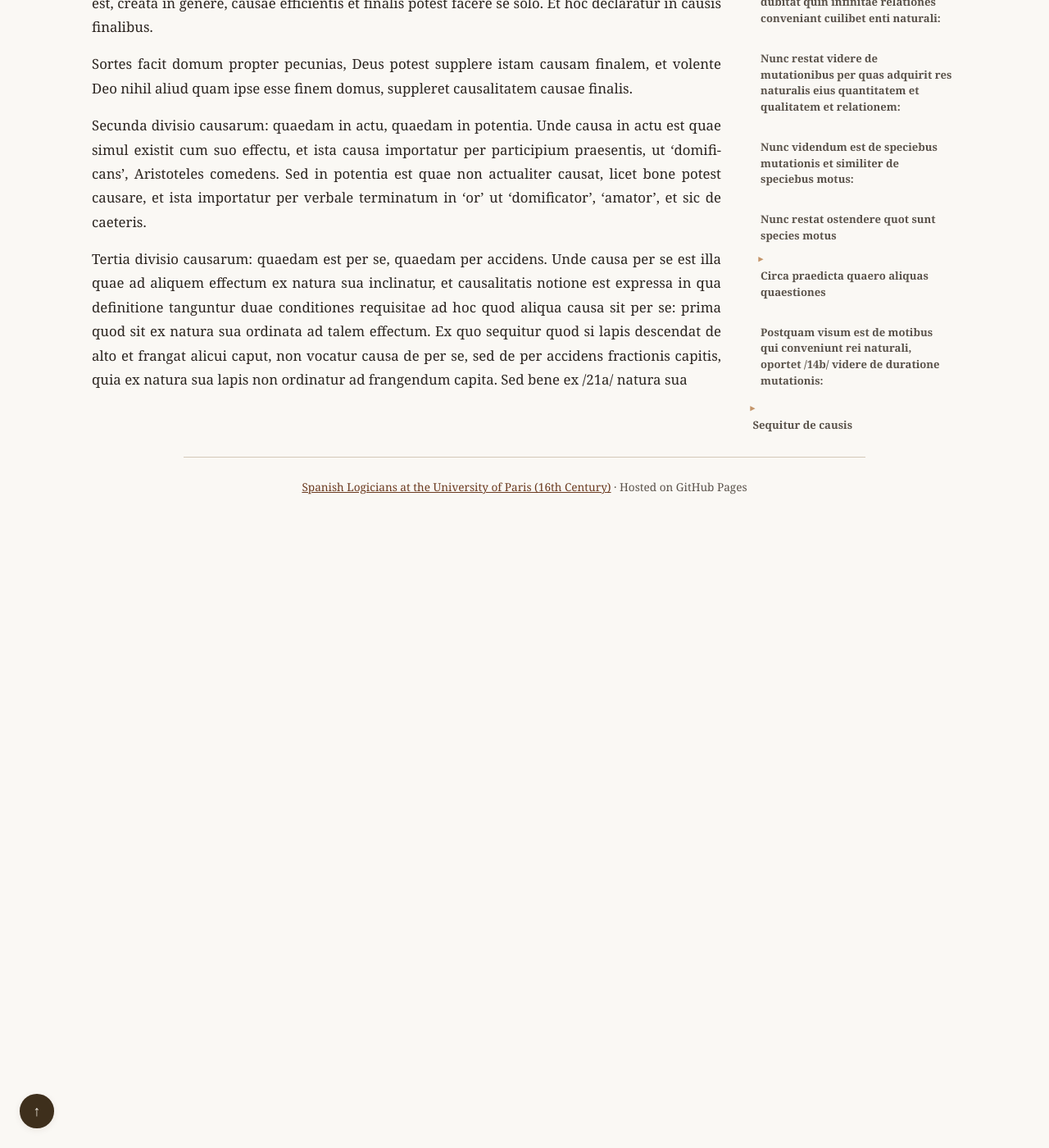
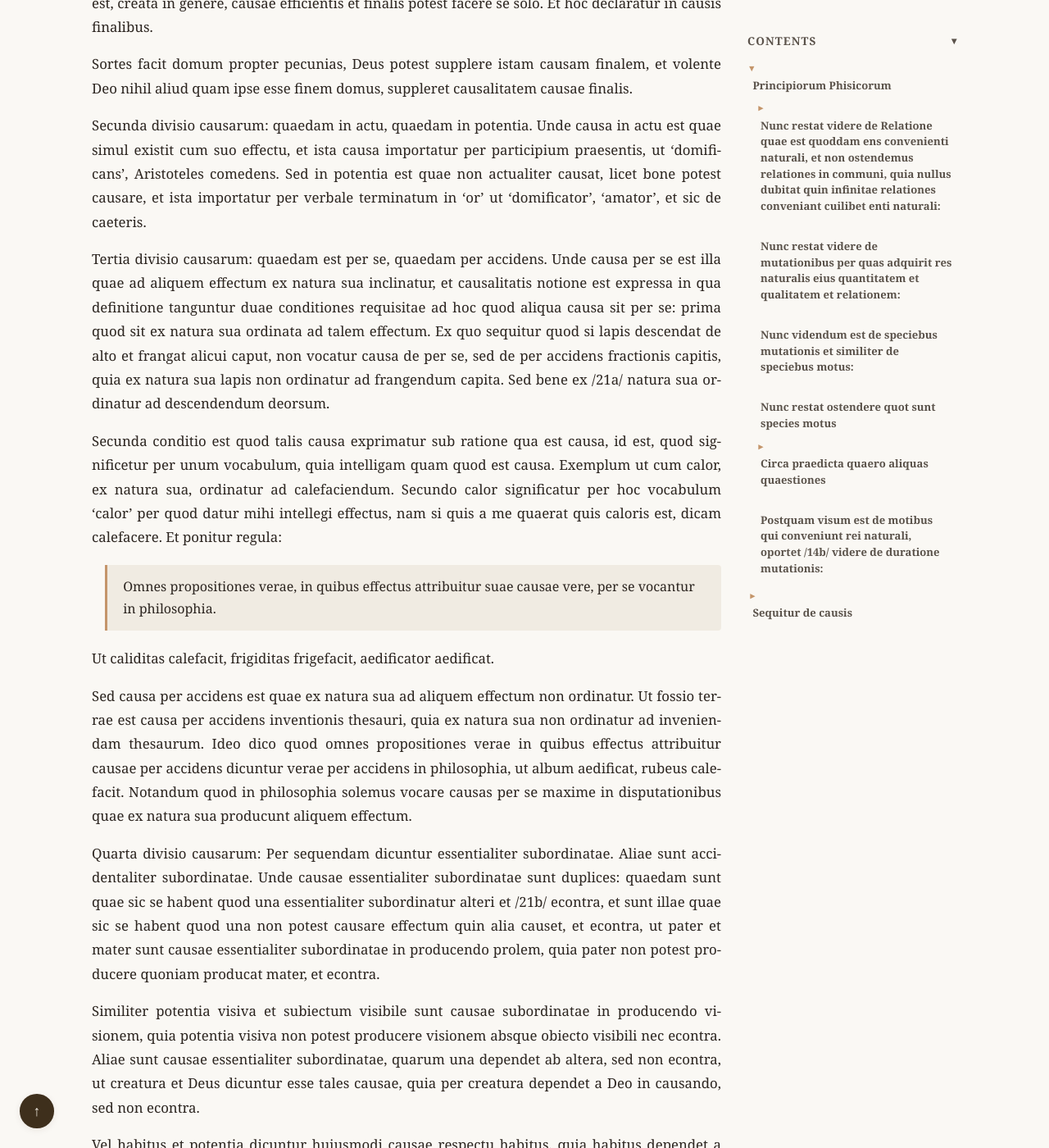
Before and after one commit to JoseBalado/Spanish-Logicians-at-the-University-of-Paris, a Jekyll site: the page built from philosophers/Jeronimo-Pardo/Principiorum-Phisicorum.md, in a window 1280 px wide and 1400 px high, scrolled down 23360 px. Shown: the whole window at 82% size. Built offline with Jekyll 4.4.1, drawn with Linux system fonts in a browser that asks for light colours; before the commit the page ends 23990 px from its top, so only the background shows below that; some of the changed text lies outside the part shown.

Commit message:
Pardo. Principiorum Phisicorum. Page 21.

```diff
--- a/philosophers/Jeronimo-Pardo/Principiorum-Phisicorum.md
+++ b/philosophers/Jeronimo-Pardo/Principiorum-Phisicorum.md
@@ -476,7 +476,25 @@ Sortes facit domum propter pecunias, Deus potest supplere istam causam finalem,
 
 Secunda divisio causarum: quaedam in actu, quaedam in potentia. Unde causa in actu est quae simul existit cum suo effectu, et ista causa importatur per participium praesentis, ut 'domificans', Aristoteles comedens. Sed in potentia est quae non actualiter causat, licet bone potest causare, et ista importatur per verbale terminatum in 'or' ut 'domificator', 'amator', et sic de caeteris.
 
-Tertia divisio causarum: quaedam est per se, quaedam per accidens. Unde causa per se est illa quae ad aliquem effectum ex natura sua inclinatur, et causalitatis notione est expressa in qua definitione tanguntur duae conditiones requisitae ad hoc quod aliqua causa sit per se: prima quod sit ex natura sua ordinata ad talem effectum. Ex quo sequitur quod si lapis descendat de alto et frangat alicui caput, non vocatur causa de per se, sed de per accidens fractionis capitis, quia ex natura sua lapis non ordinatur ad frangendum capita. Sed bene ex /21a/ natura sua
+Tertia divisio causarum: quaedam est per se, quaedam per accidens. Unde causa per se est illa quae ad aliquem effectum ex natura sua inclinatur, et causalitatis notione est expressa in qua definitione tanguntur duae conditiones requisitae ad hoc quod aliqua causa sit per se: prima quod sit ex natura sua ordinata ad talem effectum. Ex quo sequitur quod si lapis descendat de alto et frangat alicui caput, non vocatur causa de per se, sed de per accidens fractionis capitis, quia ex natura sua lapis non ordinatur ad frangendum capita. Sed bene ex /21a/ natura sua ordinatur ad descendendum deorsum.
+
+Secunda conditio est quod talis causa exprimatur sub ratione qua est causa, id est, quod significetur per unum vocabulum, quia intelligam quam quod est causa. Exemplum ut cum calor, ex natura sua, ordinatur ad calefaciendum. Secundo calor significatur per hoc vocabulum 'calor' per quod datur mihi intellegi effectus, nam si quis a me quaerat quis caloris est, dicam calefacere. Et ponitur regula:
+
+> Omnes propositiones verae, in quibus effectus attribuitur suae causae vere, per se vocantur in philosophia.
+
+Ut caliditas calefacit, frigiditas frigefacit, aedificator aedificat.
+
+Sed causa per accidens est quae ex natura sua ad aliquem effectum non ordinatur. Ut fossio terrae est causa per accidens inventionis thesauri, quia ex natura sua non ordinatur ad inveniendam thesaurum. Ideo dico quod omnes propositiones verae in quibus effectus attribuitur causae per accidens dicuntur verae per accidens in philosophia, ut album aedificat, rubeus calefacit. Notandum quod in philosophia solemus vocare causas per se maxime in disputationibus quae ex natura sua producunt aliquem effectum.
+
+Quarta divisio causarum: Per sequendam dicuntur essentialiter subordinatae. Aliae sunt accidentaliter subordinatae. Unde causae essentialiter subordinatae sunt duplices: quaedam sunt quae sic se habent quod una essentialiter subordinatur alteri et /21b/ econtra, et sunt illae quae sic se habent quod una non potest causare effectum quin alia causet, et econtra, ut pater et mater sunt causae essentialiter subordinatae in producendo prolem, quia pater non potest producere quoniam producat mater, et econtra.
+
+Similiter potentia visiva et subiectum visibile sunt causae subordinatae in producendo visionem, quia potentia visiva non potest producere visionem absque obiecto visibili nec econtra. Aliae sunt causae essentialiter subordinatae, quarum una dependet ab altera, sed non econtra, ut creatura et Deus dicuntur esse tales causae, quia per creatura dependet a Deo in causando, sed non econtra.
+
+Vel habitus et potentia dicuntur huiusmodi causae respectu habitus, quia habitus dependet a potentia in producendo actum, sed non econtra. Unde cum habeo actum amandi Deum, dico quod voluntas mea concurrit effective ad illum actum. Puta diligere Deum, et ille habitus etiam producitur et concurrit ad illum effectum effective, sed ille habitus non potest agere sine potentia mea, id est, sine voluntate, sed bene voluntas sine habitu.
+
+Et de istis causis essentialiter subordinatis pono duas regulas, quarum prima est: Quandocumque ad aliquem effectum concurrunt causae essentialiter subordinatae, quaelibet attingit totum effectum, et non est imaginandum quod una pars effectus producatur ab una, et
+alia ab alia. Ut verbi gratia 'pater', 'sol', et 'Deus gloriosus' sunt /22a/ causae
+
 
 <!--
 ## Apparatus Criticus Reference
```
